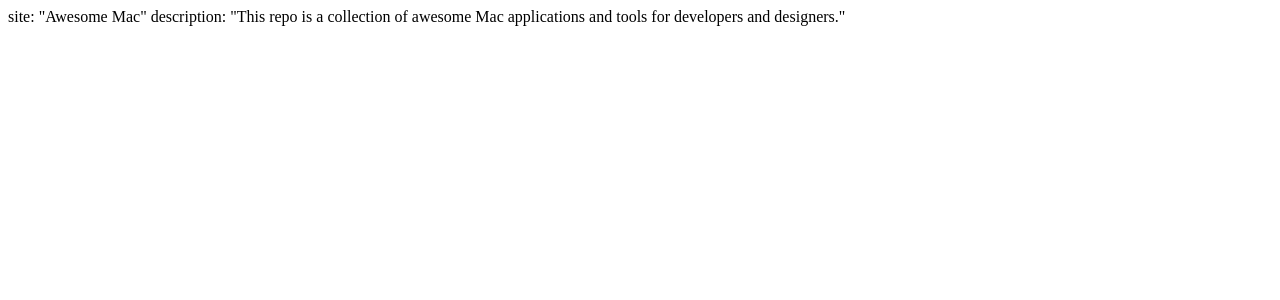
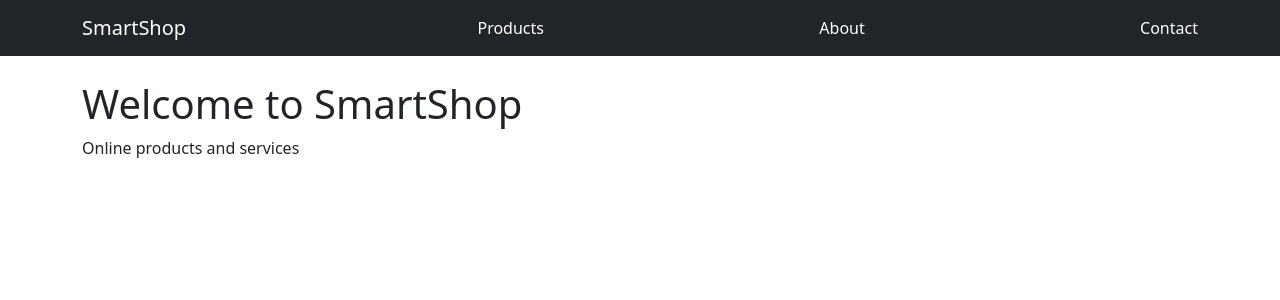
Before and after one commit to lunessss08/web_flask, a Flask app: page / in a window 1280 px wide. Shown: the top 300 px of the page. Run offline with Flask 3, Linux system fonts and the light colour scheme.

Commit message:
modified home

```diff
--- a/templates/home.html
+++ b/templates/home.html
@@ -1,4 +1,5 @@
-<file name=idoc.yml path=/Users/furkorns/Desktop/ramadan01/awesome-mac>
-site: "Awesome Mac"
-description: "This repo is a collection of awesome Mac applications and tools for developers and designers."
-</file>
+{% extends "base.html" %}
+{% block content %}
+<h1>Welcome to SmartShop</h1>
+<p>Online products and services</p>
+{% endblock %}
```
